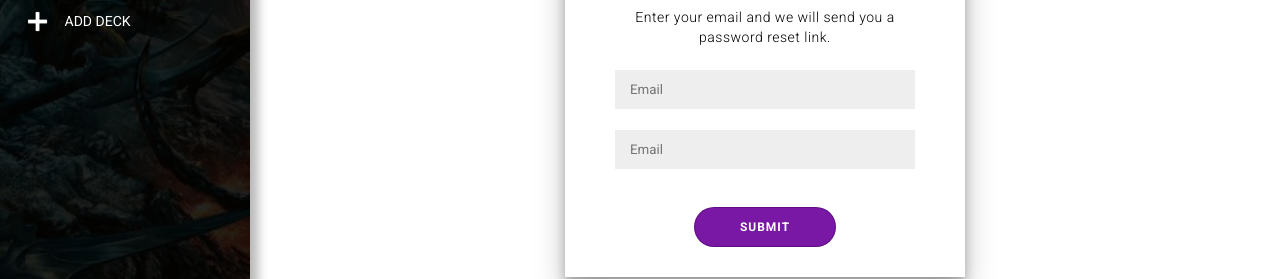
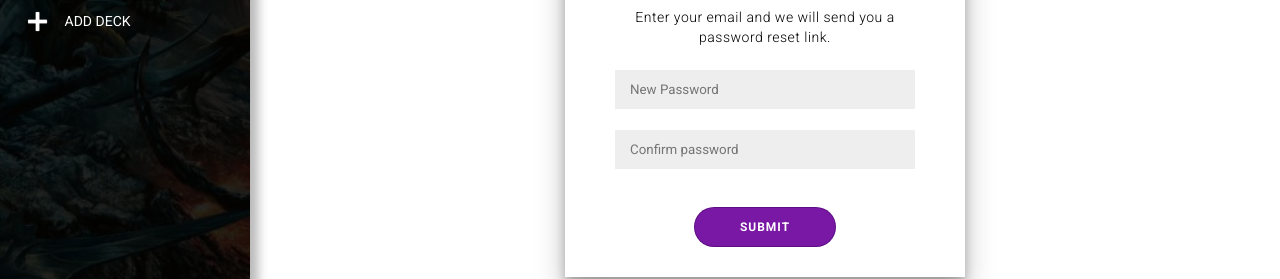
Before and after one commit to cpaule1811/EdhBuilder, a React (Create React App) app: page /forgotpassword/1 in a window 1280 px wide. Shown: the part 339-618 px from the top of the page. Built offline with nearby package versions, Linux system fonts and the light colour scheme.

Commit message:
fixed fetch request

```diff
--- a/src/components/SignInForms/ForgotPassword.js
+++ b/src/components/SignInForms/ForgotPassword.js
@@ -9,7 +9,6 @@ function ForgotPassword() {
 
     const handleForm = (e) => {
         e.preventDefault()
-        console.log(emailField)
           fetch('https://edh-builder-api-m7vk6.ondigitalocean.app/forgotpassword', {
               method: 'POST',
               headers: {'content-Type': 'application/json'},
--- a/src/components/SignInForms/ResetPassword.js
+++ b/src/components/SignInForms/ResetPassword.js
@@ -16,7 +16,10 @@ function ResetPassword() {
         if (passwordField === conPasswordField) {
           fetch('https://edh-builder-api-m7vk6.ondigitalocean.app/resetpassword', {
               method: 'PUT',
-              authorization: resetid,
+              headers: {
+                'content-Type': 'application/json',
+                'Authorization': resetid
+            },
               body: JSON.stringify({
                     password: passwordField,
                 })
@@ -47,13 +50,13 @@ function ResetPassword() {
 			    onChange={(e) => setPasswordField(e.target.value)}
 				value={passwordField}
 				type="password"
-				placeholder="Email"
+				placeholder="New Password"
 			/>
             <input
 			    onChange={(e) => setConPasswordField(e.target.value)}
 				value={conPasswordField}
 				type="password"
-				placeholder="Email"
+				placeholder="Confirm password"
 			/>
             <p style={{margin: '10px 0 10px 0', color: 'red'}}>{changed}</p>
             <button onClick={(e) => handleForm(e)} className="signin-button">SUBMIT</button>
```
